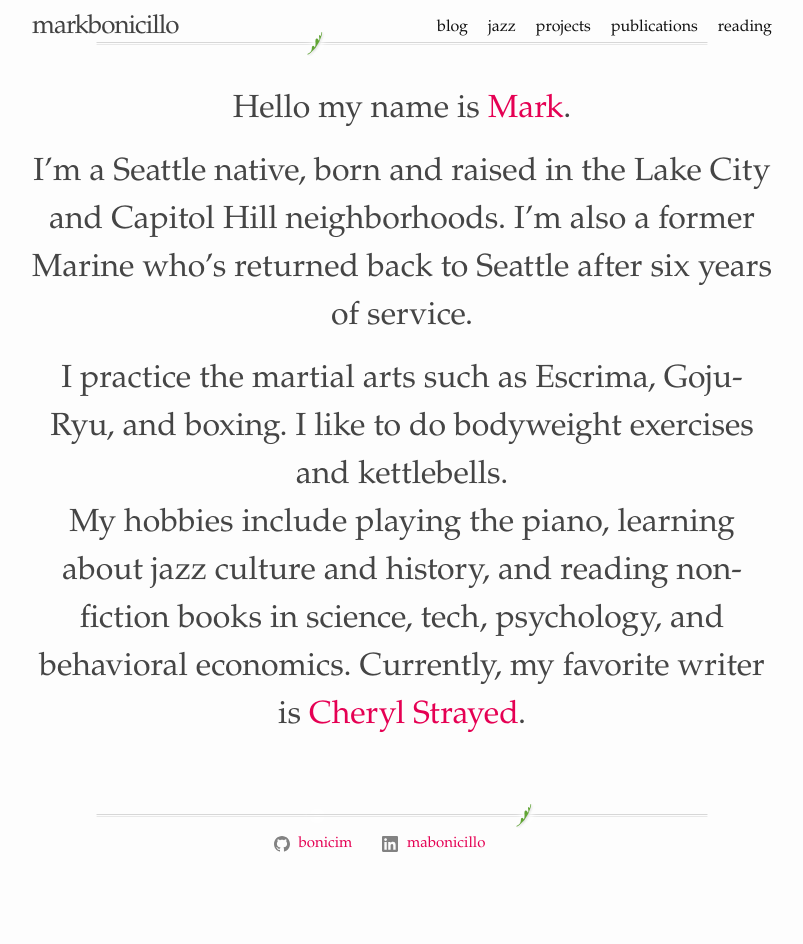
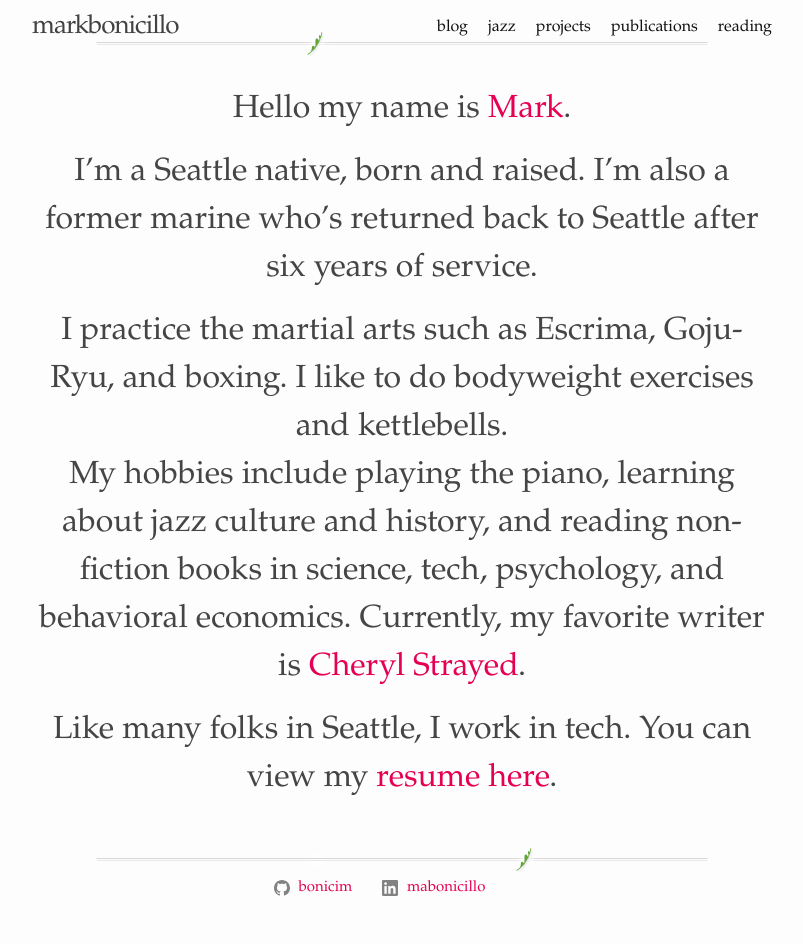
Before and after one commit to bonicim/bonicim.github.io, a Jekyll site: the page built from index.md, in a window 1280 px wide. Shown: the whole page, without its empty margins (238-1041 px from the left). Built offline with Jekyll 4.4.1, drawn with Linux system fonts in a browser that asks for light colours; before the commit the page ends 900 px from its top, so only the background shows below that.

Commit message:
Update landing page

```diff
--- a/index.md
+++ b/index.md
@@ -8,8 +8,10 @@ layout: home
 
 Hello my name is [Mark](mailto:markabonicillo@gmail.com).
 
-I'm a Seattle native, born and raised in the Lake City and Capitol Hill neighborhoods. I'm also a former Marine who's returned back to Seattle after six years of service.
+I'm a Seattle native, born and raised. I'm also a former marine who's returned back to Seattle after six years of service.
 
 I practice the martial arts such as Escrima, Goju-Ryu, and boxing. I like to do bodyweight exercises and kettlebells.
 My hobbies include playing the piano, learning about jazz culture and history, and reading non-fiction books in science, tech, psychology, and behavioral economics.
 Currently, my favorite writer is [Cheryl Strayed](http://www.cherylstrayed.com/tiny_beautiful_things_114549.htm){:target="_blank"}.
+
+Like many folks in Seattle, I work in tech. You can view my [resume here](https://standardresume.co/r/markbonicillo){:target="_blank"}.
```
